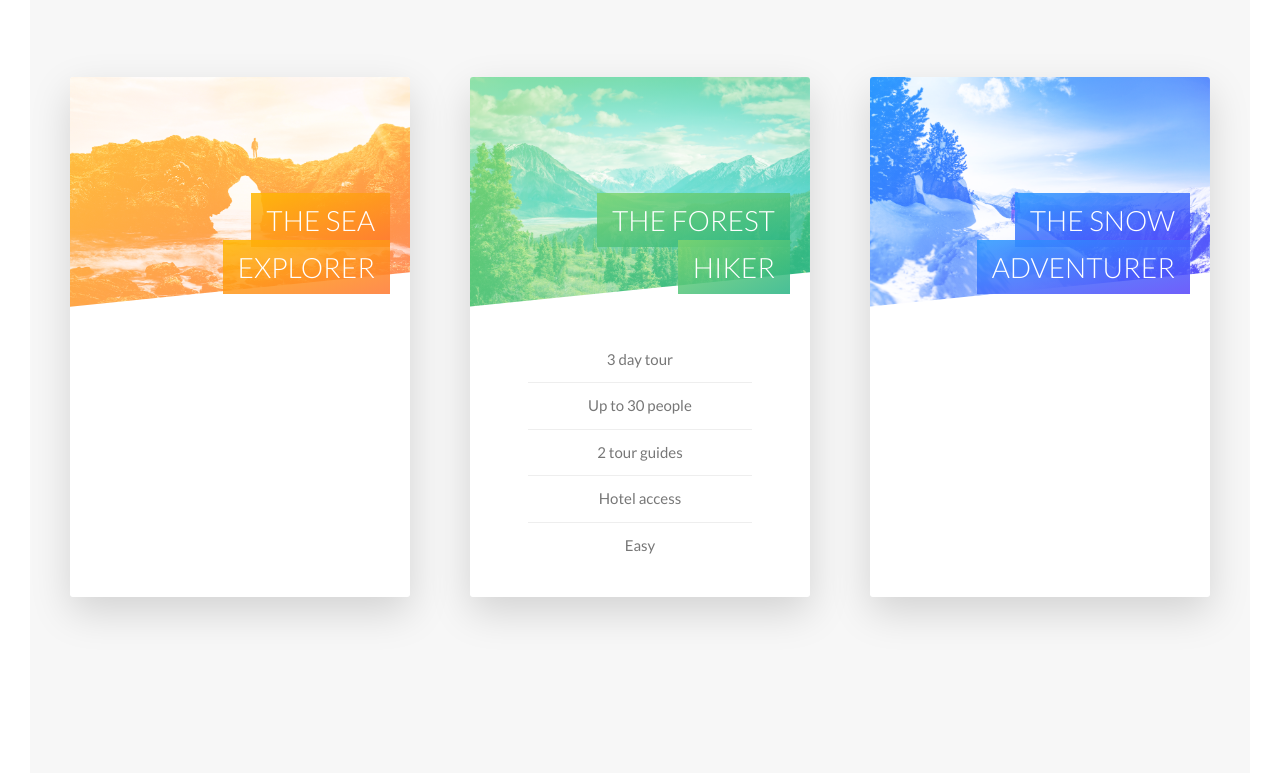
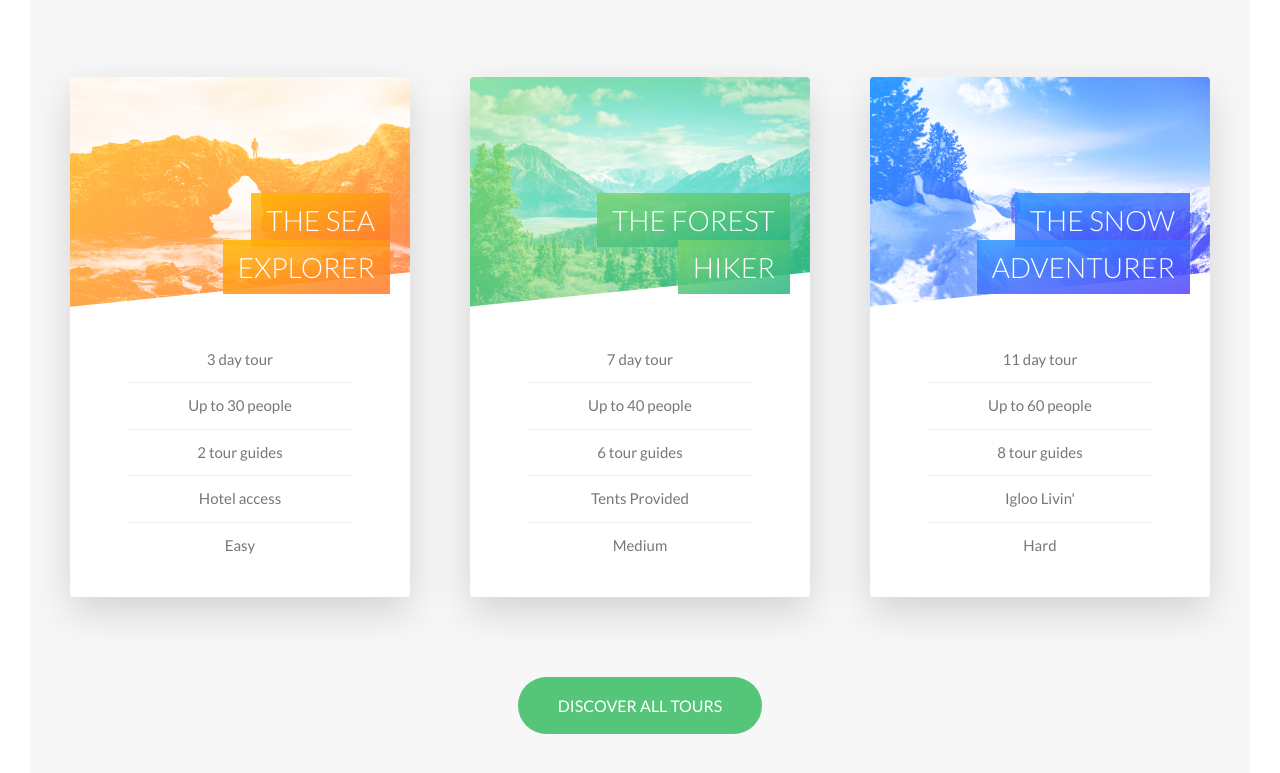
Before and after one commit to gvorvik/css_course_2, a website: page index.html in a window 1280 px wide. Shown: the part 2100-2873 px from the top of the page. Drawn offline with Linux system fonts and the light colour scheme.

Commit message:
add css for pricing section

```diff
--- a/index.html
+++ b/index.html
@@ -110,11 +110,23 @@
                                 </span>
                             </h4>
                             <div class="card__details">
-
+                                <ul>
+                                    <li>3 day tour</li>
+                                    <li>Up to 30 people</li>
+                                    <li>2 tour guides</li>
+                                    <li>Hotel access</li>
+                                    <li>Easy</li>
+                                </ul>
                             </div>
                         </div>
                         <div class="card__side card__side--back card__side--back-1">
-                            1 of 3
+                            <div class="card__cta">
+                                <div class="card__price-box">
+                                    <p class="card__price-only">Only</p>
+                                    <p class="card__price-value">$297</p>
+                                </div>
+                                <a href="#" class="btn btn--white">Book Now!</a>
+                            </div>
                         </div>
                     </div>
                 </div>
@@ -131,16 +143,22 @@
                             </h4>
                             <div class="card__details">
                                 <ul>
-                                    <li>3 day tour</li>
-                                    <li>Up to 30 people</li>
-                                    <li>2 tour guides</li>
-                                    <li>Hotel access</li>
-                                    <li>Easy</li>
+                                    <li>7 day tour</li>
+                                    <li>Up to 40 people</li>
+                                    <li>6 tour guides</li>
+                                    <li>Tents Provided</li>
+                                    <li>Medium</li>
                                 </ul>
                             </div>
                         </div>
                         <div class="card__side card__side--back card__side--back-2">
-                            1 of 3
+                            <div class="card__cta">
+                                <div class="card__price-box">
+                                    <p class="card__price-only">Only</p>
+                                    <p class="card__price-value">$497</p>
+                                </div>
+                                <a href="#" class="btn btn--white">Book Now!</a>
+                            </div>
                         </div>
                     </div>
                 </div>
@@ -156,14 +174,29 @@
                                 </span>
                             </h4>
                             <div class="card__details">
-
+                                <ul>
+                                    <li>11 day tour</li>
+                                    <li>Up to 60 people</li>
+                                    <li>8 tour guides</li>
+                                    <li>Igloo Livin'</li>
+                                    <li>Hard</li>
+                                </ul>
                             </div>
                         </div>
                         <div class="card__side card__side--back card__side--back-3">
-                            1 of 3
+                            <div class="card__cta">
+                                <div class="card__price-box">
+                                    <p class="card__price-only">Only</p>
+                                    <p class="card__price-value">$897</p>
+                                </div>
+                                <a href="#" class="btn btn--white">Book Now!</a>
+                            </div>
                         </div>
                     </div>
                 </div>
+            </div>
+            <div class="u-center-text u-margin-top-big">
+                <a href="#" class="btn btn--green">Discover all tours</a>
             </div>
         </section>
     </main>
--- a/sass/base/_utilities.scss
+++ b/sass/base/_utilities.scss
@@ -3,3 +3,5 @@
 .u-margin-bottom-big {margin-bottom: 8rem;}
 
 .u-margin-bottom-small {margin-bottom: 1.5rem;}
+
+.u-margin-top-big {margin-bottom: 8rem;}
--- a/sass/components/_button.scss
+++ b/sass/components/_button.scss
@@ -36,6 +36,15 @@
             background-color: $color-white;
         }
     }
+
+    &--green {
+        background-color: $color-primary;
+        color: $color-white;
+        &::after{
+            background-color: $color-primary-light;
+        }
+    }
+
 
     &::after {
         content: "";
--- a/sass/components/_card.scss
+++ b/sass/components/_card.scss
@@ -54,6 +54,8 @@
         background-blend-mode: screen;
         -webkit-clip-path: polygon(0 0, 100% 0, 100% 85%, 0 100%);
         clip-path: polygon(0 0, 100% 0, 100% 85%, 0 100%);
+        border-top-left-radius: 3px;
+        border-top-right-radius: 3px;
 
         &-1 {
             background-image:linear-gradient(to right bottom, $color-secondary-light, $color-secondary-dark), url("../img/nat-5.jpg");
@@ -112,4 +114,29 @@
             }
         }
     }
+
+    &__cta {
+        position: absolute;
+        top: 50%;
+        left: 50%;
+        transform: translate(-50%, -50%);
+        width: 90%;
+        text-align: center;
+    }
+
+    &__price-box {
+        text-align: center;
+        margin-bottom: 8rem;
+        color: $color-white;
+    }
+
+    &__price-only {
+        font-size: 1.4rem;
+        text-transform: uppercase;
+    }
+
+    &__price-value {
+        font-size: 6rem;
+        font-weight: 100;
+    }
 }
```
Also changed, not shown: css/style.css.
